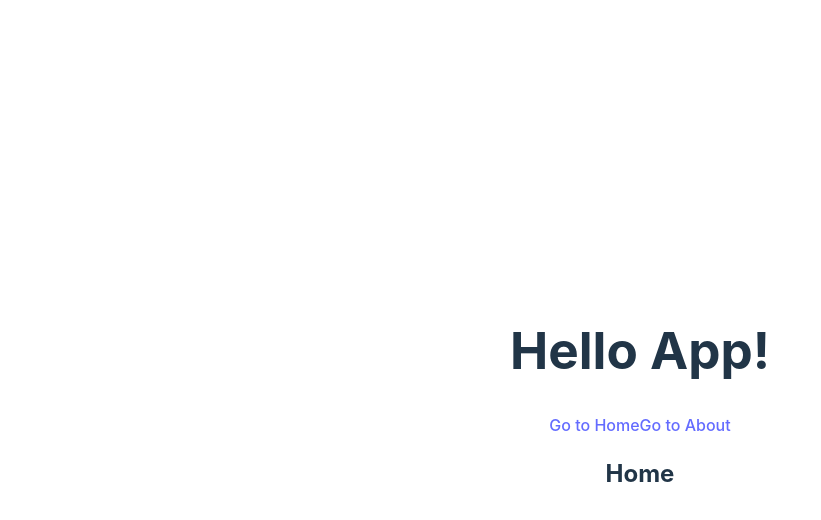
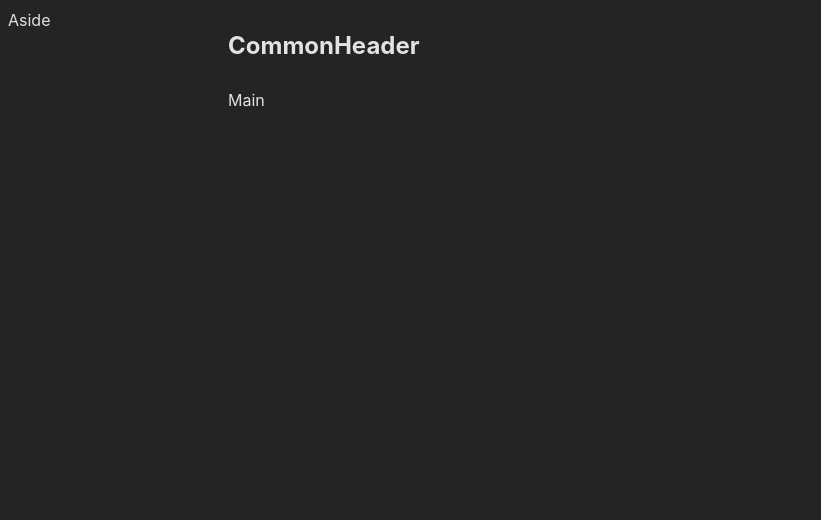
Before and after one commit to radyyt/Online-Marking-System, a Vue app: page / in a window 1280 px wide. Shown: the top 520 px of the page, without its empty margins (0-821 px from the left). Built offline with nearby package versions, Linux system fonts and the light colour scheme.

Commit message:
引入ElementPlus

```diff
--- a/src/App.vue
+++ b/src/App.vue
@@ -1,42 +1,21 @@
 <script setup>
-import HelloWorld from './components/HelloWorld.vue'
+import CommonHeader from './components/CommonHeader.vue'
 </script>
 
 <template>
-  <!-- <div>
-    <a href="https://vitejs.dev" target="_blank">
-      <img src="/vite.svg" class="logo" alt="Vite logo" />
-    </a>
-    <a href="https://vuejs.org/" target="_blank">
-      <img src="./assets/vue.svg" class="logo vue" alt="Vue logo" />
-    </a>
+  <div class="common-layout">
+    <el-container>
+      <el-aside width="200px">Aside</el-aside>
+      <el-container>
+        <el-header>
+          <CommonHeader />
+        </el-header>
+        <el-main>Main</el-main>
+      </el-container>
+    </el-container>
   </div>
-  <HelloWorld msg="Vite + Vue" /> -->
-
-  <h1>Hello App!</h1>
-  <p>
-    <!--使用 router-link 组件进行导航 -->
-    <!--通过传递 `to` 来指定链接 -->
-    <!--`<router-link>` 将呈现一个带有正确 `href` 属性的 `<a>` 标签-->
-    <router-link to="/">Go to Home</router-link>
-    <router-link to="/about">Go to About</router-link>
-  </p>
-  <!-- 路由出口 -->
-  <!-- 路由匹配到的组件将渲染在这里 -->
-  <router-view></router-view>
 </template>
 
 <style scoped>
-.logo {
-  height: 6em;
-  padding: 1.5em;
-  will-change: filter;
-  transition: filter 300ms;
-}
-.logo:hover {
-  filter: drop-shadow(0 0 2em #646cffaa);
-}
-.logo.vue:hover {
-  filter: drop-shadow(0 0 2em #42b883aa);
-}
+
 </style>
--- /dev/null
+++ b/src/components/CommonHeader.vue
@@ -0,0 +1,3 @@
+<template>
+    <h2>CommonHeader</h2>
+</template>
--- a/src/main.js
+++ b/src/main.js
@@ -2,7 +2,12 @@ import { createApp } from 'vue'
 import './style.css'
 import App from './App.vue'
 import router from './router'
+import ElementPlus from 'element-plus'
+import 'element-plus/dist/index.css'
 
 const app = createApp(App)
-app.use(router)
+
+app.use(ElementPlus)
+    .use(router)
+
 app.mount('#app')
--- a/src/router/index.js
+++ b/src/router/index.js
@@ -3,7 +3,6 @@ import { createRouter,createWebHashHistory } from 'vue-router'
 // 1. 定义路由组件.
 // 也可以从其他文件导入
 import Home from '../views/Home.vue'
-import About from '../views/About.vue'
 import NotFound from '../views/NotFound.vue'
 
 // 2. 定义一些路由
@@ -11,7 +10,6 @@ import NotFound from '../views/NotFound.vue'
 // 我们后面再讨论嵌套路由。
 const routes = [
   { path: '/', component: Home },
-  { path: '/about', component: About },
   {path: '/:pathMatch(.*)',component: NotFound}
 ]
 
--- a/src/style.css
+++ b/src/style.css
@@ -13,77 +13,3 @@
   -moz-osx-font-smoothing: grayscale;
   -webkit-text-size-adjust: 100%;
 }
-
-a {
-  font-weight: 500;
-  color: #646cff;
-  text-decoration: inherit;
-}
-a:hover {
-  color: #535bf2;
-}
-
-a {
-  font-weight: 500;
-  color: #646cff;
-  text-decoration: inherit;
-}
-a:hover {
-  color: #535bf2;
-}
-
-body {
-  margin: 0;
-  display: flex;
-  place-items: center;
-  min-width: 320px;
-  min-height: 100vh;
-}
-
-h1 {
-  font-size: 3.2em;
-  line-height: 1.1;
-}
-
-button {
-  border-radius: 8px;
-  border: 1px solid transparent;
-  padding: 0.6em 1.2em;
-  font-size: 1em;
-  font-weight: 500;
-  font-family: inherit;
-  background-color: #1a1a1a;
-  cursor: pointer;
-  transition: border-color 0.25s;
-}
-button:hover {
-  border-color: #646cff;
-}
-button:focus,
-button:focus-visible {
-  outline: 4px auto -webkit-focus-ring-color;
-}
-
-.card {
-  padding: 2em;
-}
-
-#app {
-  max-width: 1280px;
-  margin: 0 auto;
-  padding: 2rem;
-  text-align: center;
-}
-
-@media (prefers-color-scheme: light) {
-  :root {
-    color: #213547;
-    background-color: #ffffff;
-  }
-  a:hover {
-    color: #747bff;
-  }
-  button {
-    background-color: #f9f9f9;
-  }
-}
--- a/src/views/About.vue
+++ b/src/views/CommonAside.vue
@@ -1,3 +1,3 @@
 <template>
-    <h2>About</h2>
+    <h2>Home</h2>
 </template>
--- a/src/views/Home.vue
+++ b/src/views/Home.vue
@@ -1,3 +1,3 @@
 <template>
-    <h2>Home</h2>
+    <h1>Home</h1>
 </template>
```
